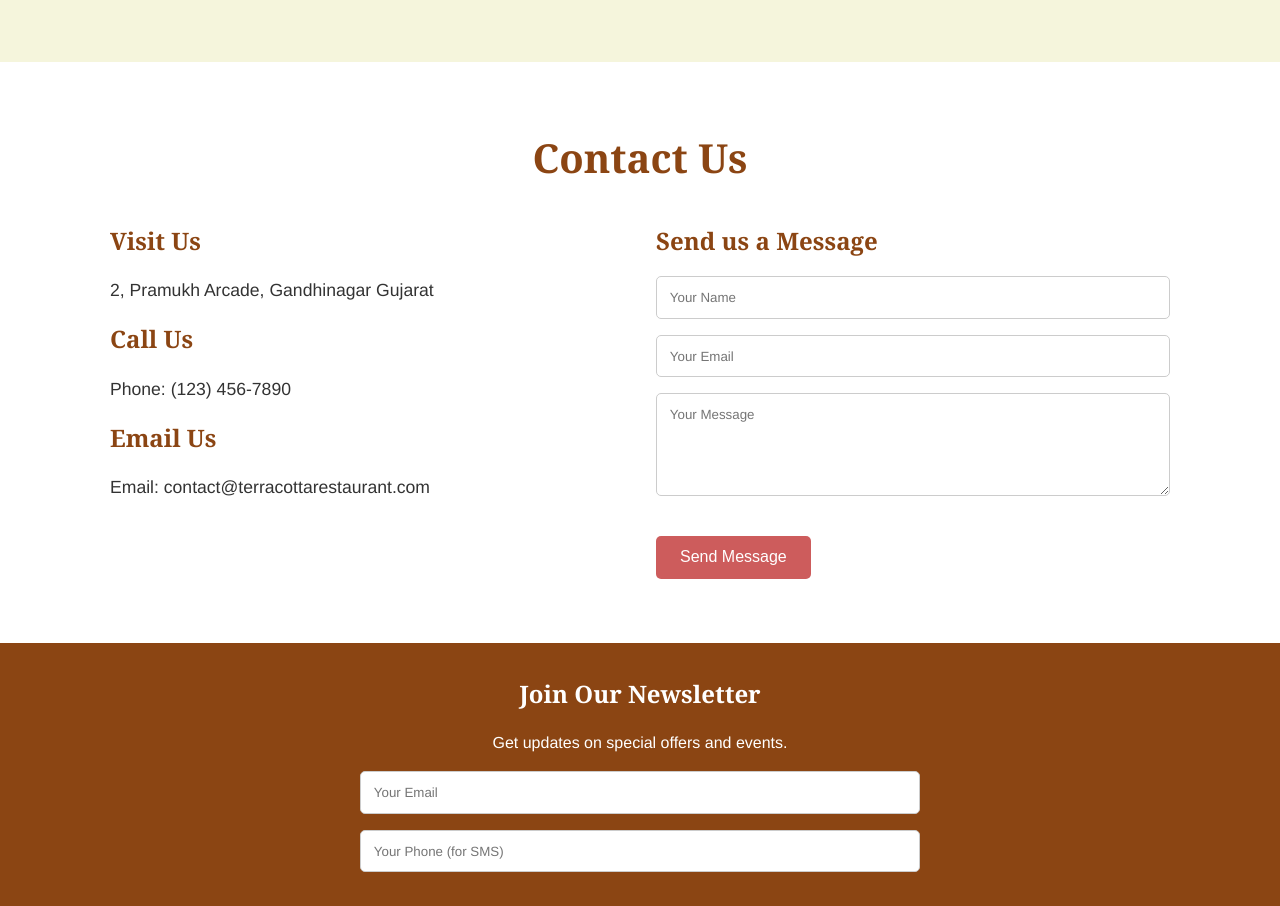
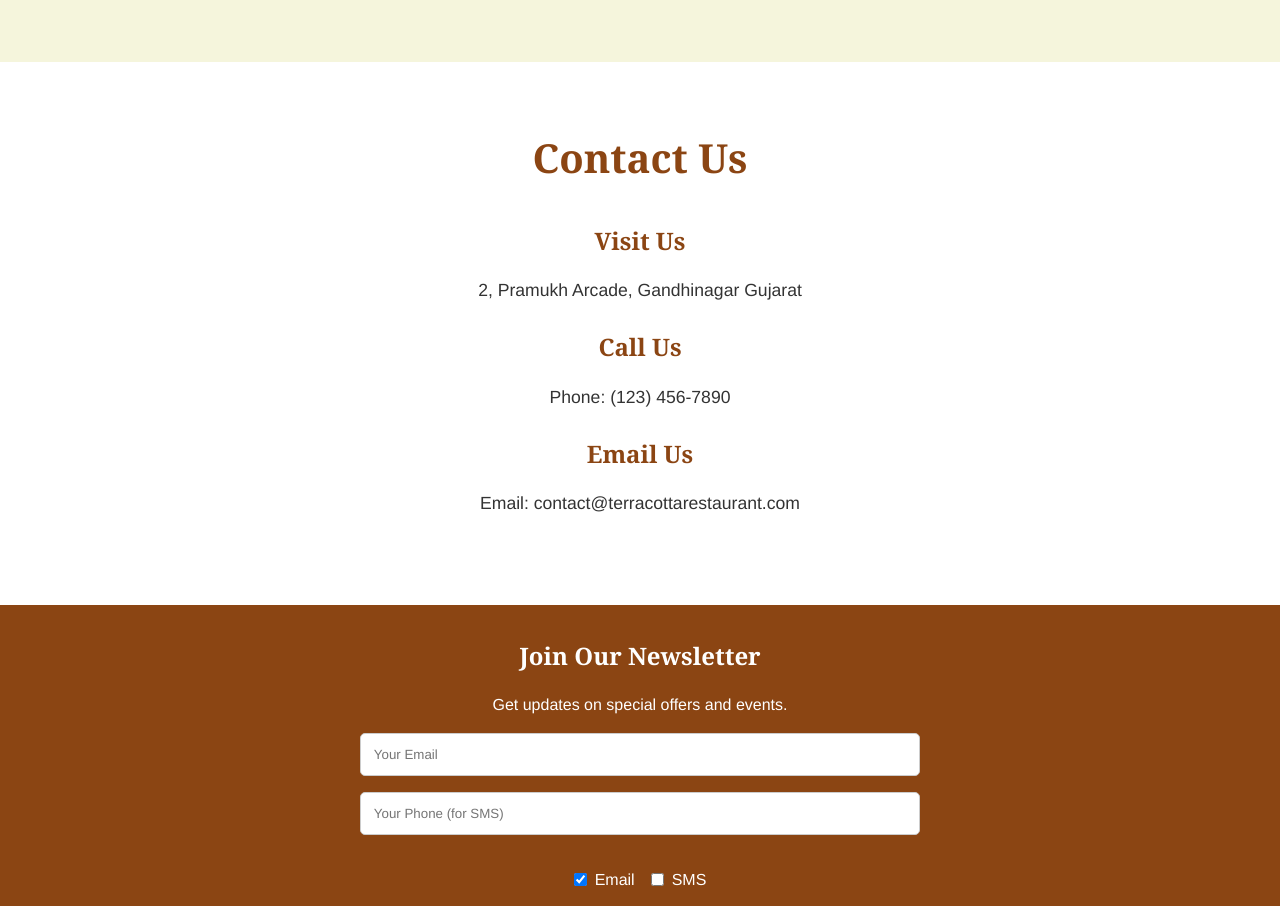
Before and after one commit to GrubTokKora/kora-site-d2d8c175-6e6f-458c-8a98-0dfdb6ea72ce, a React (Vite) app: page / in a window 1280 px wide. Shown: the part 1726-2632 px from the top of the page. Built offline with nearby package versions, Linux system fonts and the light colour scheme.

Commit message:
Deploy staging from Kora

```diff
--- a/index.html
+++ b/index.html
@@ -5,7 +5,6 @@
     <link rel="icon" type="image/svg+xml" href="/vite.svg" />
     <meta name="viewport" content="width=device-width, initial-scale=1.0" />
     <title>Terracotta Multicuisine Restaurant & Banquet</title>
-    <script src="https://www.google.com/recaptcha/api.js" async defer></script>
   </head>
   <body>
     <div id="root"></div>
--- a/src/App.tsx
+++ b/src/App.tsx
@@ -24,7 +24,7 @@ function App() {
         <About description={businessDetails.description} />
         <Menu cuisine={businessDetails.cuisine} />
         <Gallery />
-        <Contact address={businessDetails.address} businessId={BUSINESS_ID} />
+        <Contact address={businessDetails.address} />
       </main>
       <Footer businessId={BUSINESS_ID} />
     </>
--- a/src/components/Contact.tsx
+++ b/src/components/Contact.tsx
@@ -1,103 +1,13 @@
-import { useState, useEffect, useRef } from 'react';
-import type { FormEvent } from 'react';
-import { getApiBaseUrl, getRecaptchaSiteKey } from '../config';
-
 type ContactProps = {
   address: string;
-  businessId: string;
 };
 
-function Contact({ address, businessId }: ContactProps) {
-  const [name, setName] = useState('');
-  const [email, setEmail] = useState('');
-  const [message, setMessage] = useState('');
-  const [status, setStatus] = useState<'idle' | 'loading' | 'success' | 'error'>('idle');
-  const [feedbackMessage, setFeedbackMessage] = useState('');
-
-  const recaptchaRef = useRef<HTMLDivElement>(null);
-  const recaptchaWidgetId = useRef<number | null>(null);
-
-  useEffect(() => {
-    const interval = setInterval(() => {
-      if (recaptchaRef.current && window.grecaptcha && window.grecaptcha.render) {
-        if (recaptchaWidgetId.current === null) {
-          recaptchaWidgetId.current = window.grecaptcha.render(recaptchaRef.current, {
-            sitekey: getRecaptchaSiteKey(),
-          });
-          clearInterval(interval);
-        }
-      }
-    }, 100); // Check every 100ms for grecaptcha to be loaded
-
-    return () => clearInterval(interval);
-  }, []);
-
-  const handleSubmit = async (e: FormEvent) => {
-    e.preventDefault();
-    setFeedbackMessage('');
-
-    if (!name.trim() || !email.trim() || !message.trim()) {
-      setFeedbackMessage('Please fill out all fields.');
-      setStatus('error');
-      return;
-    }
-
-    // Basic email validation
-    if (!/\S+@\S+\.\S+/.test(email)) {
-      setFeedbackMessage('Please enter a valid email address.');
-      setStatus('error');
-      return;
-    }
-
-    const captchaToken = window.grecaptcha.getResponse(recaptchaWidgetId.current ?? undefined);
-    if (!captchaToken) {
-      setFeedbackMessage('Please complete the CAPTCHA.');
-      setStatus('error');
-      return;
-    }
-
-    setStatus('loading');
-
-    try {
-      const apiBaseUrl = getApiBaseUrl();
-      const response = await fetch(`${apiBaseUrl}/api/v1/public/forms/submit`, {
-        method: 'POST',
-        headers: { 'Content-Type': 'application/json' },
-        body: JSON.stringify({
-          business_id: businessId,
-          form_type: 'contact',
-          form_data: { name, email, message },
-          submitter_email: email,
-          captcha_token: captchaToken,
-        }),
-      });
-
-      if (response.ok) {
-        setStatus('success');
-        setFeedbackMessage('Thank you for your message! We will get back to you soon.');
-        setName('');
-        setEmail('');
-        setMessage('');
-        if (recaptchaWidgetId.current !== null) {
-          window.grecaptcha.reset(recaptchaWidgetId.current);
-        }
-      } else {
-        const errorData = await response.json();
-        setStatus('error');
-        setFeedbackMessage(errorData.message || 'An error occurred. Please try again.');
-      }
-    } catch (error) {
-      setStatus('error');
-      setFeedbackMessage('An unexpected error occurred. Please try again.');
-    }
-  };
-
+function Contact({ address }: ContactProps) {
   return (
     <section id="contact" style={{ backgroundColor: 'var(--white)' }}>
-      <div className="container">
+      <div className="container" style={{ textAlign: 'center' }}>
         <h2>Contact Us</h2>
-        <div className="contact-grid">
-          <div className="contact-info">
+        <div className="contact-info" style={{ marginTop: '2rem' }}>
           <h3>Visit Us</h3>
           <p>{address}</p>
           <h3>Call Us</h3>
@@ -105,45 +15,6 @@ function Contact({ address, businessId }: ContactProps) {
           <h3>Email Us</h3>
           <p>Email: contact@terracottarestaurant.com</p>
         </div>
-          <div className="contact-form-container">
-            <h3>Send us a Message</h3>
-            <form onSubmit={handleSubmit} noValidate>
-              <input
-                type="text"
-                name="name"
-                placeholder="Your Name"
-                value={name}
-                onChange={(e) => setName(e.target.value)}
-                required
-              />
-              <input
-                type="email"
-                name="email"
-                placeholder="Your Email"
-                value={email}
-                onChange={(e) => setEmail(e.target.value)}
-                required
-              />
-              <textarea
-                name="message"
-                placeholder="Your Message"
-                rows={5}
-                value={message}
-                onChange={(e) => setMessage(e.target.value)}
-                required
-              ></textarea>
-              <div ref={recaptchaRef} className="g-recaptcha"></div>
-              <button type="submit" className="btn" disabled={status === 'loading'}>
-                {status === 'loading' ? 'Sending...' : 'Send Message'}
-              </button>
-              {feedbackMessage && (
-                <p className={`feedback-message ${status}`}>
-                  {feedbackMessage}
-                </p>
-              )}
-            </form>
-          </div>
-        </div>
       </div>
     </section>
   );
--- a/src/config.ts
+++ b/src/config.ts
@@ -17,20 +17,3 @@ export function getApiBaseUrl(): string {
   // Fallback for local development or if not injected.
   return 'https://kora-agent.quseappdev.com';
 }
-
-/**
- * Retrieves the Google reCAPTCHA v2 site key.
- * Falls back to a public test key if not provided.
- */
-export function getRecaptchaSiteKey(): string {
-  if (typeof window !== 'undefined') {
-    const maybeConfig = (window as any).KORA_CONFIG;
-    const configured = typeof maybeConfig?.recaptchaSiteKey === 'string' ? maybeConfig.recaptchaSiteKey.trim() : '';
-    if (configured) {
-      return configured;
-    }
-  }
-  // This is Google's public test site key for reCAPTCHA v2.
-  // It will always pass validation. A real key should be provided by the runtime.
-  return '6LeIxAcTAAAAAJcZVRqyHh71UMIEGNQ_MXjiZKhI';
-}
--- a/src/index.css
+++ b/src/index.css
@@ -143,62 +143,9 @@ textarea {
 }
 
 /* Contact Section */
-.contact-grid {
-  display: grid;
-  grid-template-columns: 1fr;
-  gap: 2rem;
-  margin-top: 2rem;
-  text-align: left;
-}
-
-@media (min-width: 768px) {
-  .contact-grid {
-    grid-template-columns: 1fr 1fr;
-    align-items: start;
-  }
-}
-
-.contact-info {
-  padding: 0;
-}
-
 .contact-info p {
   font-size: 1.1rem;
-}
-
-.contact-form-container h3 {
-  margin-bottom: 1rem;
-}
-
-.g-recaptcha {
-  margin-bottom: 1rem;
-  transform: scale(0.9);
-  transform-origin: 0 0;
-}
-
-@media (min-width: 400px) {
-  .g-recaptcha {
-    transform: scale(1);
-  }
-}
-
-.feedback-message {
-  margin-top: 1rem;
-  padding: 0.8rem;
-  border-radius: 5px;
-  font-size: 0.9rem;
-}
-
-.feedback-message.success {
-  background-color: #d4edda;
-  color: #155724;
-  border: 1px solid #c3e6cb;
-}
-
-.feedback-message.error {
-  background-color: #f8d7da;
-  color: #721c24;
-  border: 1px solid #f5c6cb;
+  margin-bottom: 1.5rem;
 }
 
 /* Gallery Section */
```
Lines whose indentation alone changed are shown as unchanged.
